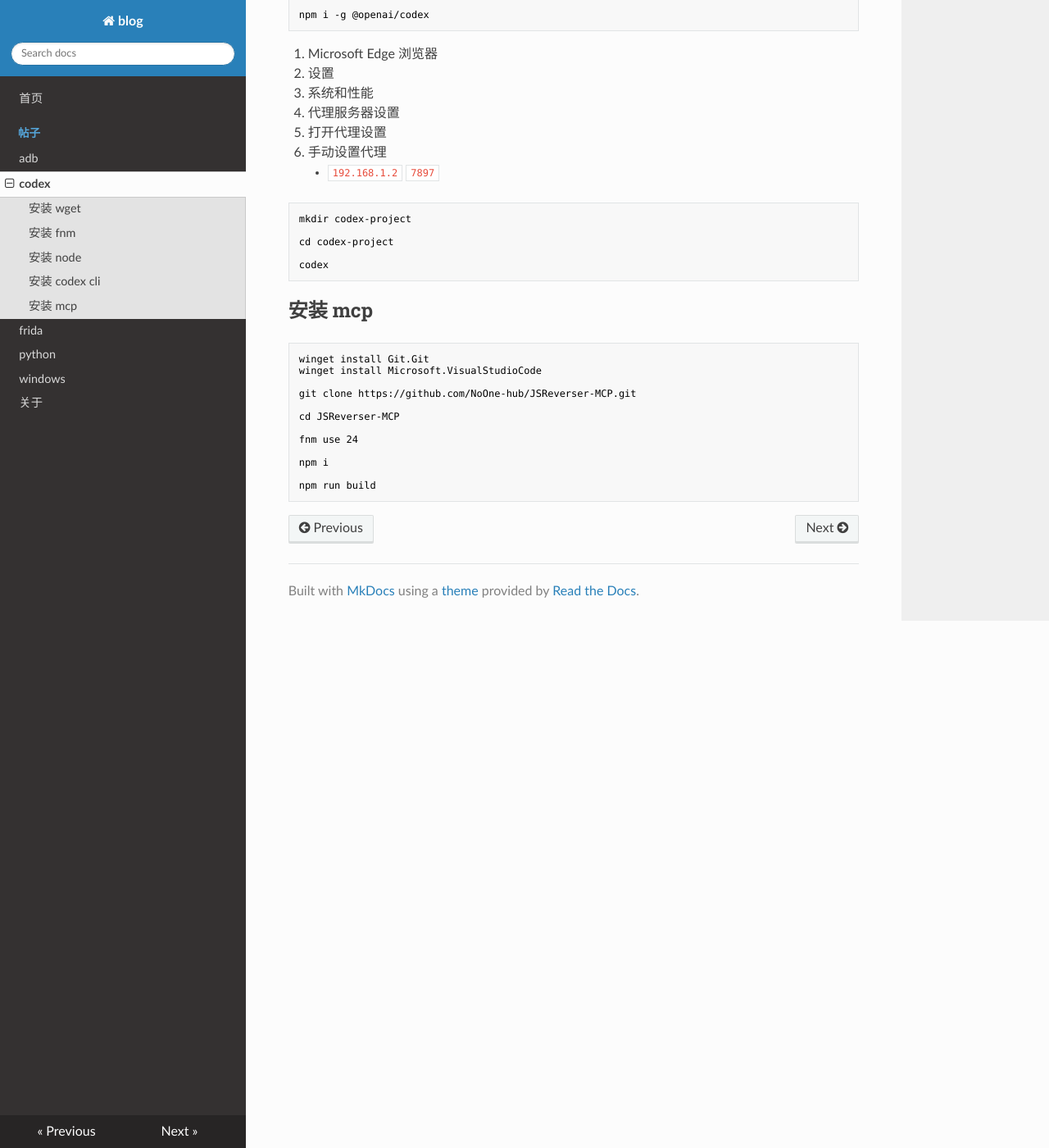
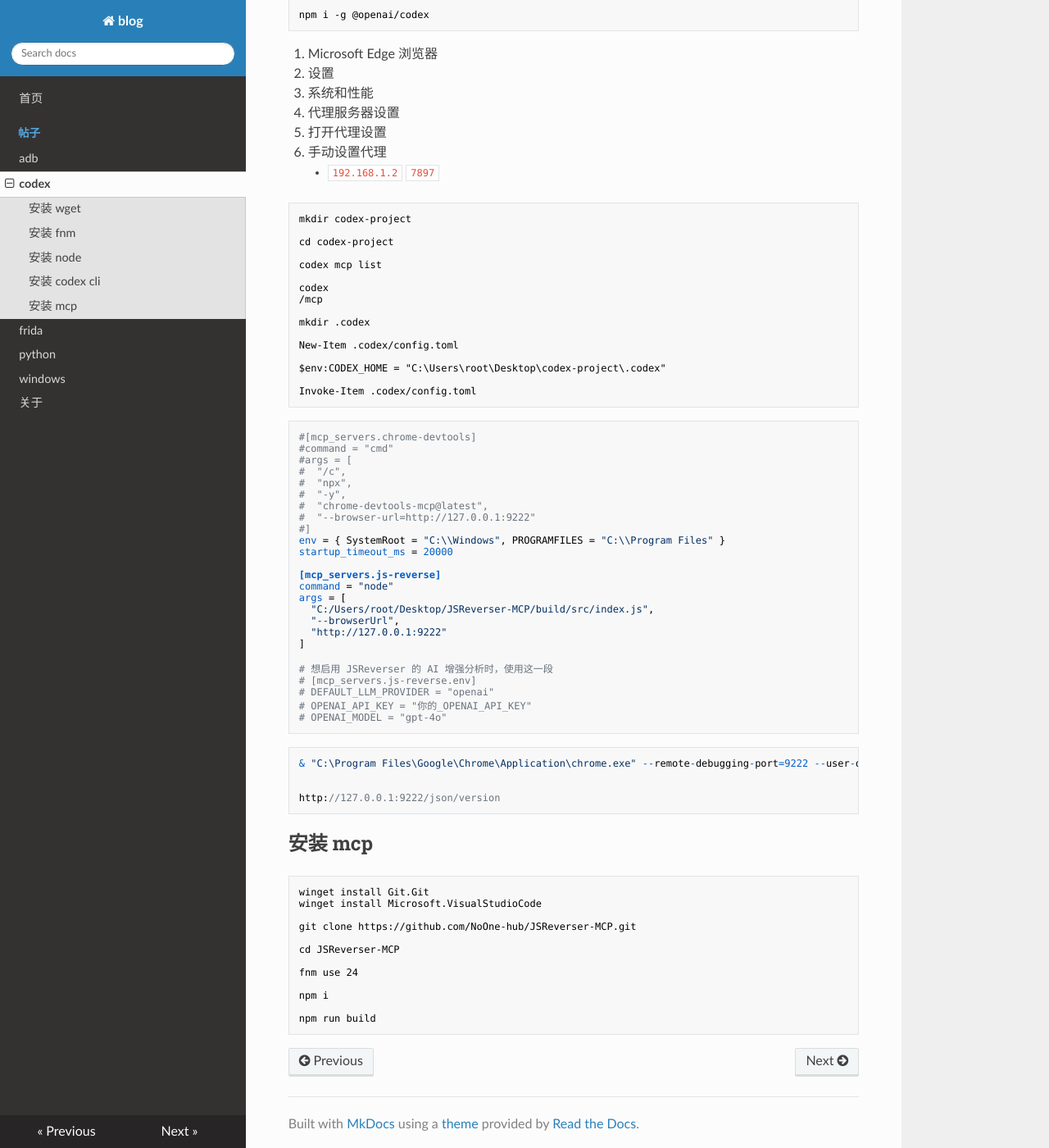
Before and after one commit to mathewgeola/blog, an MkDocs documentation site: the page built from docs/posts/codex.md, in a window 1280 px wide and 1400 px high, scrolled down 1120 px. Shown: the whole window at 82% size. Built offline with MkDocs 1.6.1, drawn with Linux system fonts in a browser that asks for light colours; nearby versions of some CDN libraries.

Commit message:
2026/03/23 16:06

```diff
--- a/docs/posts/codex.md
+++ b/docs/posts/codex.md
@@ -64,7 +64,53 @@ mkdir codex-project
 
 cd codex-project
 
+codex mcp list
+
 codex
+/mcp
+
+mkdir .codex
+
+New-Item .codex/config.toml
+
+$env:CODEX_HOME = "C:\Users\root\Desktop\codex-project\.codex"
+
+Invoke-Item .codex/config.toml
+~~~
+
+~~~
+#[mcp_servers.chrome-devtools]
+#command = "cmd"
+#args = [
+#  "/c",
+#  "npx",
+#  "-y",
+#  "chrome-devtools-mcp@latest",
+#  "--browser-url=http://127.0.0.1:9222"
+#]
+env = { SystemRoot = "C:\\Windows", PROGRAMFILES = "C:\\Program Files" }
+startup_timeout_ms = 20000
+
+[mcp_servers.js-reverse]
+command = "node"
+args = [
+  "C:/Users/root/Desktop/JSReverser-MCP/build/src/index.js",
+  "--browserUrl",
+  "http://127.0.0.1:9222"
+]
+
+# 想启用 JSReverser 的 AI 增强分析时，使用这一段
+# [mcp_servers.js-reverse.env]
+# DEFAULT_LLM_PROVIDER = "openai"
+# OPENAI_API_KEY = "你的_OPENAI_API_KEY"
+# OPENAI_MODEL = "gpt-4o"
+~~~
+
+~~~
+& "C:\Program Files\Google\Chrome\Application\chrome.exe" --remote-debugging-port=9222 --user-data-dir="C:\Users\root\Desktop\codex-project\tmp\chrome-mcp"
+
+
+http://127.0.0.1:9222/json/version
 ~~~
 
 ## 安装 mcp
```
Also changed, not shown: docs/posts/adb.md (+2 -0 lines).
